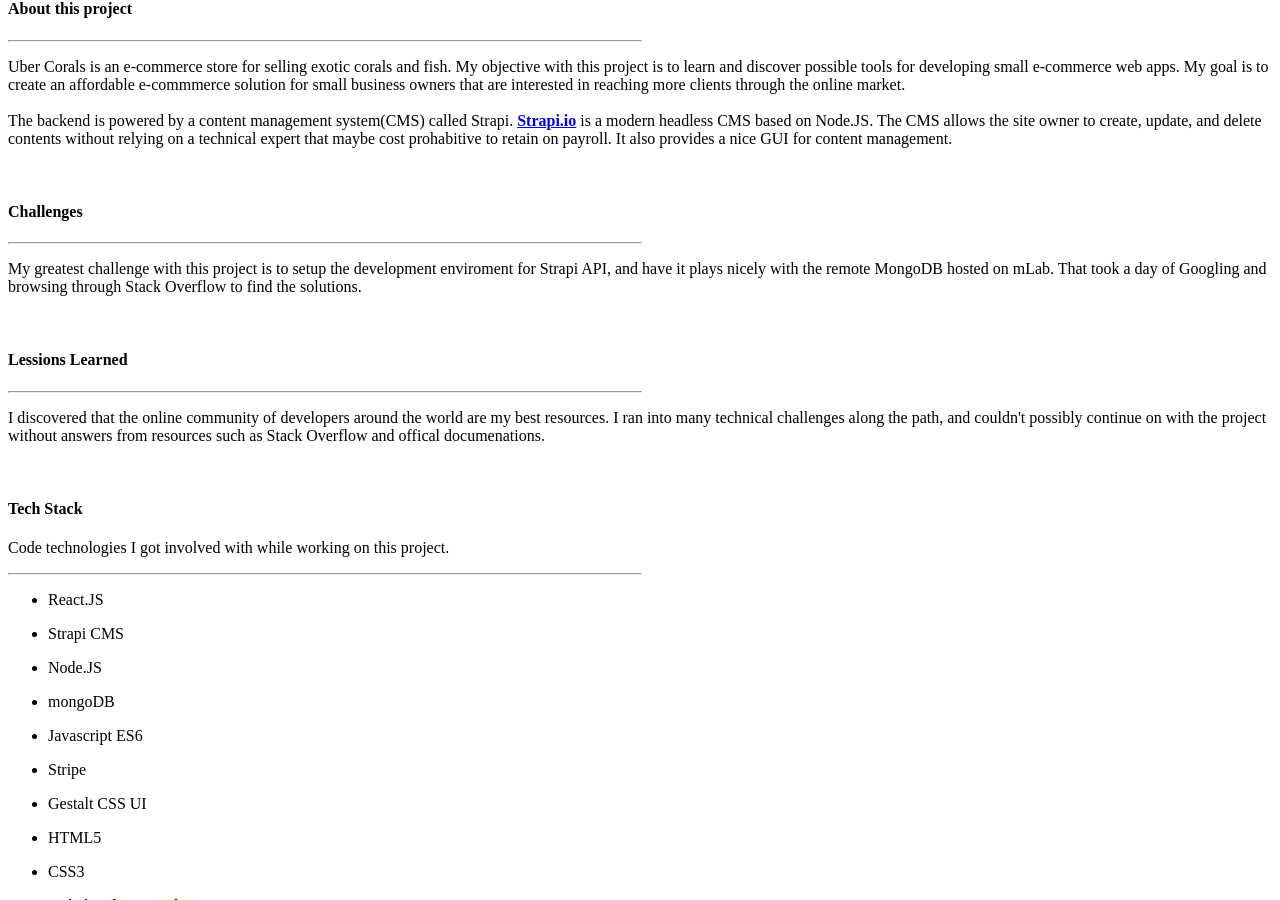
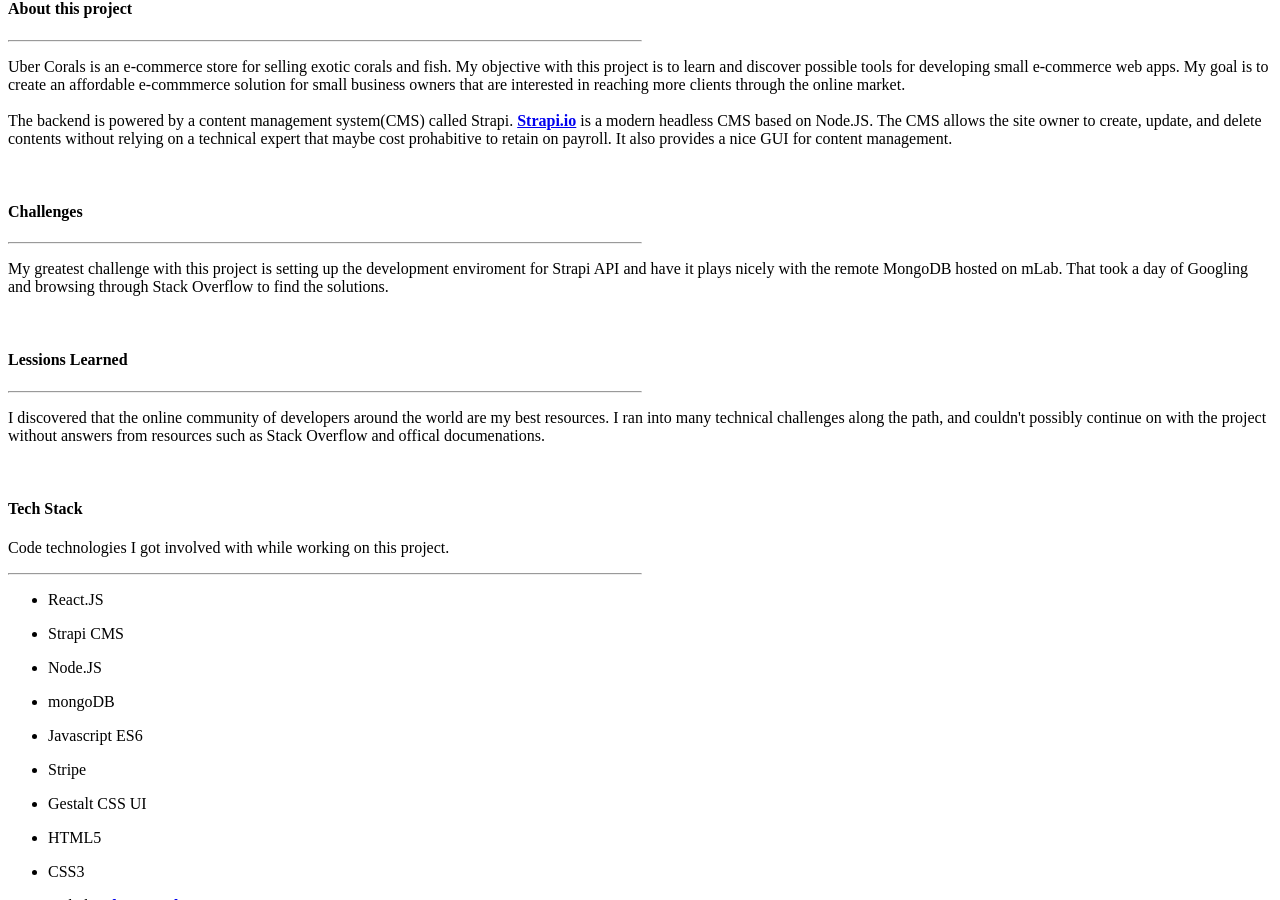
Before and after one commit to kidtango/scottcreates, a Jekyll site: the page built from _posts/2018-09-17-ubercorals.markdown, in a window 1280 px wide and 900 px high, scrolled down 1195 px. Built offline with Jekyll 4.4.1, drawn with Linux system fonts in a browser that asks for light colours; nearby versions of some CDN libraries; library files that are not in the unit come from our copies.

Commit message:
edited ubercorals portfolio

```diff
--- a/_posts/2018-09-17-ubercorals.markdown
+++ b/_posts/2018-09-17-ubercorals.markdown
@@ -11,6 +11,6 @@
 tech_stack: React.JS, Strapi CMS, Node.JS, mongoDB, Javascript ES6, Stripe, Gestalt CSS UI, HTML5, CSS3,
 summary: Uber Corals is an e-commerce app built with React.JS for responsive user interface and  Node.JS API/Strapi CMS for super fast & scalable backend.
 description: Uber Corals is an e-commerce store for selling exotic corals and fish. My objective with this project is to learn and discover possible tools for developing small e-commerce web apps. My goal is to create an affordable e-commmerce solution for small business owners that are interested in reaching more clients through the online market. <br><br>The backend is powered by a content management system(CMS) called Strapi. <strong><a href="https://strapi.io/">Strapi.io</a></strong> is a modern headless CMS based on Node.JS. The CMS allows the site owner to create, update, and delete contents without relying on a technical expert that maybe cost prohabitive to retain on payroll. It also provides a nice GUI for content management.
-challenges: My greatest challenge with this project is to setup the development enviroment for Strapi API, and have it plays nicely with the remote MongoDB hosted on mLab. That took a day of Googling and browsing through Stack Overflow to find the solutions.
+challenges: My greatest challenge with this project is setting up the development enviroment for Strapi API and have it plays nicely with the remote MongoDB hosted on mLab. That took a day of Googling and browsing through Stack Overflow to find the solutions.
 lessions_learned: I discovered that the online community of developers around the world are my best resources. I ran into many technical challenges along the path, and couldn't possibly continue on with the project without answers from resources such as Stack Overflow and offical documenations.
 ---
```
